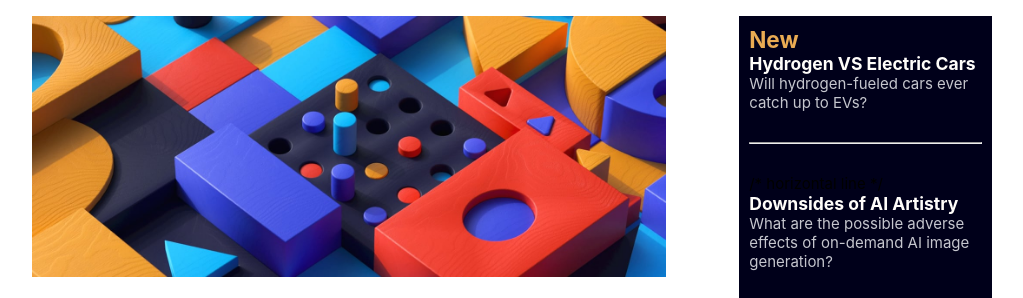
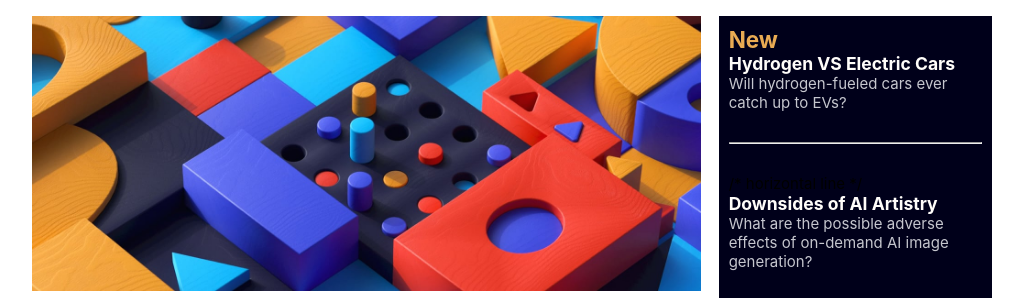
Before and after one commit to Sh13unda/news-website-homepage, a plain HTML site: page index.html in a window 1280 px wide. Shown: the part 136-434 px from the top of the page, without its empty margins (128-1151 px from the left). Drawn offline with Linux system fonts and the light colour scheme.

Commit message:
track the changes

```diff
--- a/styles.css
+++ b/styles.css
@@ -55,7 +55,7 @@ p {
     color: hsl(233, 8%, 79%);
 }
 #hero {
-    width: 92%;
+    width: 100%;
 }
 main {
     display: flex;
@@ -89,6 +89,8 @@ button:hover {
     background: hsl(240, 100%, 5%);
 }
 article {
+    width: 70%;
+    height: 60vh;
     padding: 10px;
     background:hsl(240, 100%, 5%);
     display: flex;
```
